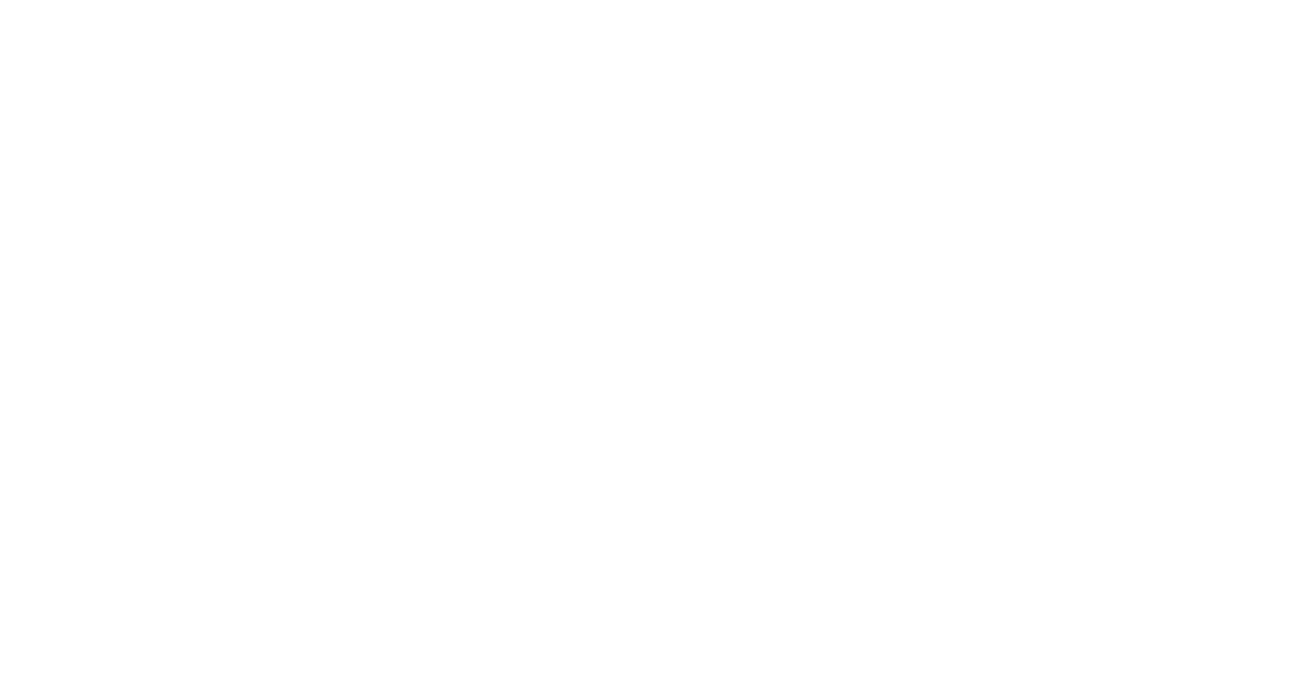
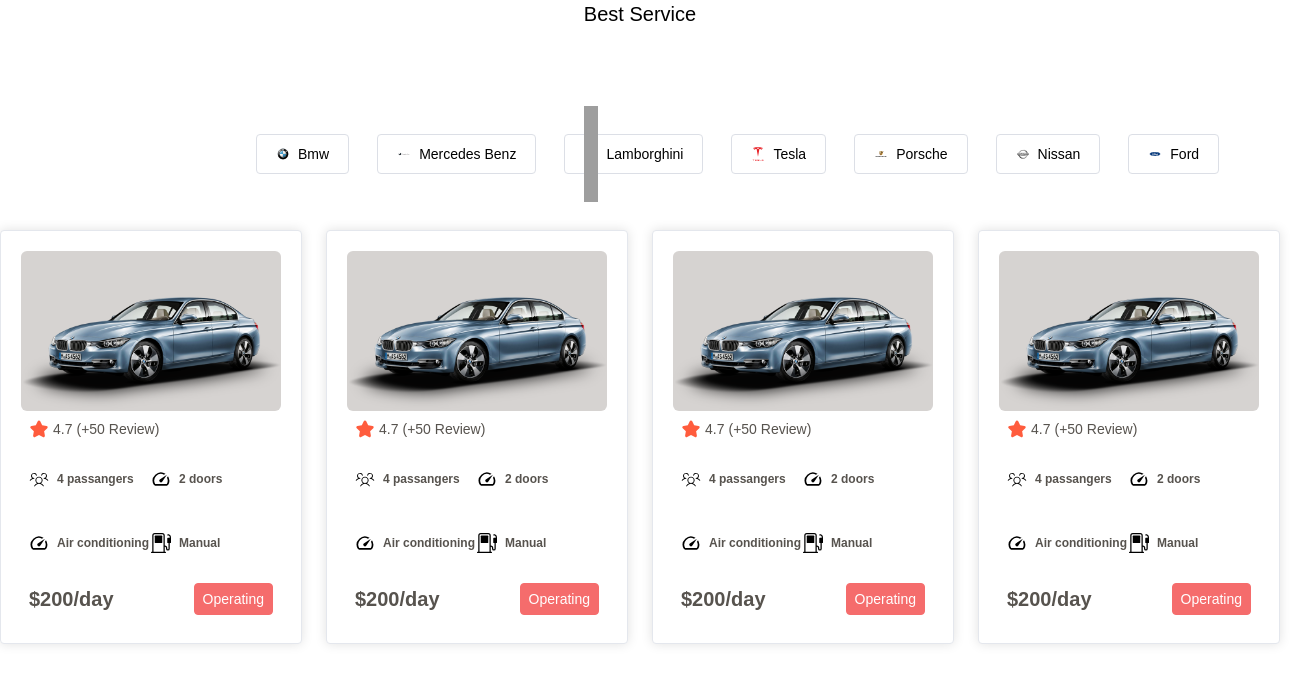
Before and after one commit to ABDALLAH-ATGUIRI/CTM-Booking-front, a Nuxt app: page /Home/Services in a window 1280 px wide. Before the commit this address had no page. Shown: the top 684 px of the page, 1304 px wide, since content can reach past the window. Built offline with nearby package versions, Linux system fonts and the light colour scheme; grey boxes are pictures that could not be loaded.

Commit message:
create service component

```diff
--- /dev/null
+++ b/components/Card.vue
@@ -0,0 +1,87 @@
+<template>
+  <el-card class="!grid-content">
+    <div
+      class="h-40 bg-cover bg-position-center w-full bg-stone-300 rounded-md"
+    >
+      <img :src="cars.bmw08" class="w-full h-full" />
+    </div>
+
+    <div class="p-2 h-2/3 text-stone-600">
+      <div class="flex items-center text-sm gap-1">
+        <el-icon size="20" color="#ff5c3d"><StarFilled /></el-icon>
+        <span>4.7</span>
+        <span>(+50 Review)</span>
+      </div>
+      <div
+        class="h-32 w-full text-xs grid grid-cols-2 justify-center items-center font-bold py-2"
+      >
+        <div class="flex justify center items-center text-bold gap-2">
+          <el-icon size="20" color="#ff5c3d">
+            <template #default>
+              <img :src="icons.users" alt="speed icon" class="w-full h-full" />
+            </template>
+          </el-icon>
+          <span>4 passangers</span>
+        </div>
+        <div class="flex justify center items-center text-bold gap-2">
+          <el-icon size="20" color="#ff5c3d">
+            <template #default>
+              <img :src="icons.speed" alt="speed icon" class="w-full h-full" />
+            </template>
+          </el-icon>
+          <span>2 doors</span>
+        </div>
+        <div class="flex justify center items-center text-bold gap-2">
+          <el-icon size="20" color="#ff5c3d">
+            <template #default>
+              <img :src="icons.speed" alt="speed icon" class="w-full h-full" />
+            </template>
+          </el-icon>
+          <span>Air conditioning</span>
+        </div>
+        <div class="flex justify center items-center text-bold gap-2">
+          <el-icon size="20" color="#ff5c3d">
+            <template #default>
+              <img :src="icons.fuel" alt="speed icon" class="w-full h-full" />
+            </template>
+          </el-icon>
+          <span>Manual</span>
+        </div>
+      </div>
+      <div class="flex items-center justify-between">
+        <span class="font-bold text-xl">$200/day</span>
+        <el-button type="danger" class="button !px-2">Operating</el-button>
+      </div>
+    </div>
+  </el-card>
+</template>
+
+<script setup>
+import { cars, icons } from "@/assets/img";
+import { StarFilled } from "@element-plus/icons-vue";
+</script>
+
+<style>
+.time {
+  font-size: 12px;
+  color: #999;
+}
+
+.bottom {
+  margin-top: 13px;
+  line-height: 12px;
+  display: flex;
+  justify-content: space-between;
+  align-items: center;
+}
+
+.button {
+  padding: 0;
+  min-height: auto;
+}
+
+.image {
+  width: 100%;
+  display: block;
+}
+</style>
--- /dev/null
+++ b/pages/Home/Services.vue
@@ -0,0 +1,35 @@
+<template>
+  <div class="w-full h-screen flex flex-col items-center">
+    <div
+      class="lg:w-2/5 w-5/6 flex flex-col text-black justify-center items-center"
+    >
+      <span :class="styles.sectionSubText">Best Service</span>
+      <h1 :class="styles.sectionHeadText">
+        Explore our Top Deal From Top Rated Dealers
+      </h1>
+    </div>
+    <div class="w-3/5 flex gap-4 justify-evenly py-8">
+      <el-button
+        v-for="(item, i) in brands"
+        :key="i"
+        size="large"
+        class="!w-full !text-black"
+      >
+        <template #icon>
+          <div class="!h-24">
+            <img :src="item.logo" alt="brands car" class="w-full h-full" />
+          </div>
+        </template>
+        {{ item.name }}
+      </el-button>
+    </div>
+    <div class="w-full grid grid-cols-4 gap-6 p-6 justify-center items-center">
+      <card v-for="(item, i) in 4" :key="i"></card>
+    </div>
+  </div>
+</template>
+<script setup>
+import { styles } from "@/utils/styles.js";
+import { brands } from "@/constants";
+import Card from "@/components/Card";
+</script>
```
